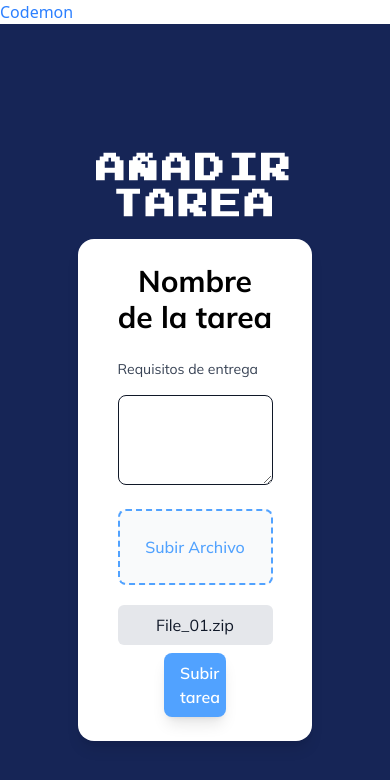
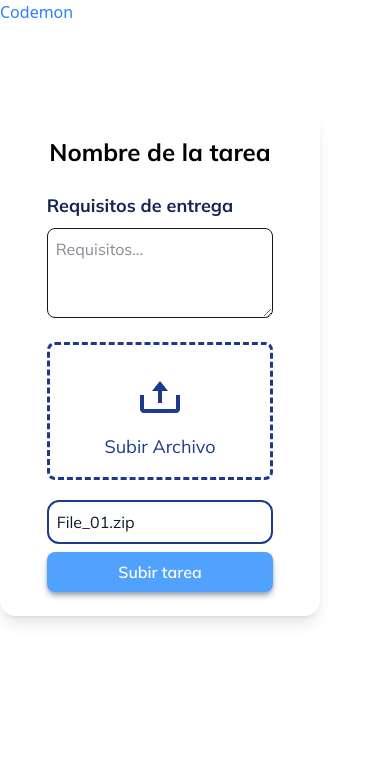
Before and after one commit to Elias-MN/Codemon, a React (Vite) app: page / in a window 390 px wide. Shown: the top 780 px of the page. Built offline with nearby package versions, Linux system fonts and the light colour scheme.

Commit message:
Responsive and details
I completed some details from the form and responsive for pc, tablet and mobile

```diff
--- a/index.html
+++ b/index.html
@@ -10,6 +10,7 @@
     <link rel="preconnect" href="https://fonts.googleapis.com">
     <link rel="preconnect" href="https://fonts.gstatic.com" crossorigin>
     <link href="https://fonts.googleapis.com/css2?family=Mulish:ital,wght@0,200..1000;1,200..1000&family=Press+Start+2P&family=Roboto:ital,wght@0,100;0,300;0,400;0,500;0,700;0,900;1,100;1,300;1,400;1,500;1,700;1,900&display=swap" rel="stylesheet">
+    <link href='https://unpkg.com/boxicons@2.1.4/css/boxicons.min.css' rel='stylesheet'>
     <title>Codemon</title>
   </head>
   <body>
--- a/src/components/AddTask.tsx
+++ b/src/components/AddTask.tsx
@@ -1,24 +1,26 @@
 function AddTask() {
     return (
-        <div className="flex flex-col items-center justify-center min-h-screen bg-blue-950">
+        <>
+            {/* <div className="flex flex-col justify-center items-center min-h-screen bg-blue-950 p-4"> */}
                 <h1 className="text-center font-bold text-white mb-4 text-3xl font-press-start-2 tracking-widest">
                     AÑADIR TAREA
                 </h1>
+                <div className="w-full max-w-xs sm:max-w-md md:max-w-lg lg:max-w-2xl bg-white p-6 rounded-2xl shadow-lg font-mulish">
 
-            <div className="bg-white p-6 rounded-2xl shadow-lg w-3/5 h-4/6 font-mulish">
+
                     <div className="flex flex-col gap-2 w-10/12 m-auto">
-                    <h1 className="text-3xl font-bold font-press-start text-center mb-4">
+                        <h1 className="text-2xl sm:text-3xl font-bold font-press-start text-center mb-4">
                             Nombre de la tarea
                         </h1>
 
-                    <label className="block text-sm text-gray-700 mb-2">
+                        <label className="block text-lg text-blue-950 font-bold">
                             Requisitos de entrega
                         </label>
                         <textarea
                             className="w-full p-2 border rounded-lg focus:outline-none text-gray-900"
                             rows={3}
+                            placeholder="Requisitos..."
                         ></textarea>
-
 
                         <div className="mt-4">
                             <input
@@ -28,27 +30,27 @@ function AddTask() {
                             />
                             <label
                                 htmlFor="file-upload"
-                            className="flex flex-col items-center justify-center p-6 border-2 border-dashed border-blue-400 rounded-lg cursor-pointer bg-gray-50 hover:bg-gray-100 transition"
+                                className="flex flex-col items-center justify-center p-4 sm:p-6 border-3 border-dashed border-blue-900 rounded-lg cursor-pointer"
                             >
-                            <p className="text-blue-400 font-medium">
+                                <i className='bx bx-upload font-bold text-5xl sm:text-6xl text-blue-900 p-3 sm:p-4'></i>
+                                <p className="text-blue-900 text-lg sm:text-2xl">
                                     Subir Archivo
                                 </p>
                             </label>
                         </div>
 
-
-                    <div className="mt-3 bg-gray-200 p-2 rounded-md text-center text-gray-900">
+                        <div className="mt-3 border-blue-900 border-solid border-2 p-2 rounded-xl text-left text-gray-900">
                             File_01.zip
                         </div>
 
-
-                    <button className="bg-blue-400 w-2/5 text-white font-mulish font-semibold py-2 px-4 rounded-lg shadow-lg transition hover:opacity-60 active:opacity-60 active:shadow-none m-auto">
+                        <button className="bg-blue-400 w-full sm:w-2/5 text-white font-mulish font-semibold py-2 px-4 rounded-lg shadow-md shadow-gray-400 transition hover:opacity-60 active:opacity-60 active:shadow-none m-auto cursor-pointer">
                             Subir tarea
                         </button>
-
                     </div>
                 </div>
-        </div>
+            {/* </div> */}
+        </>
+
     );
 }
 
```
Lines whose indentation alone changed are shown as unchanged.
